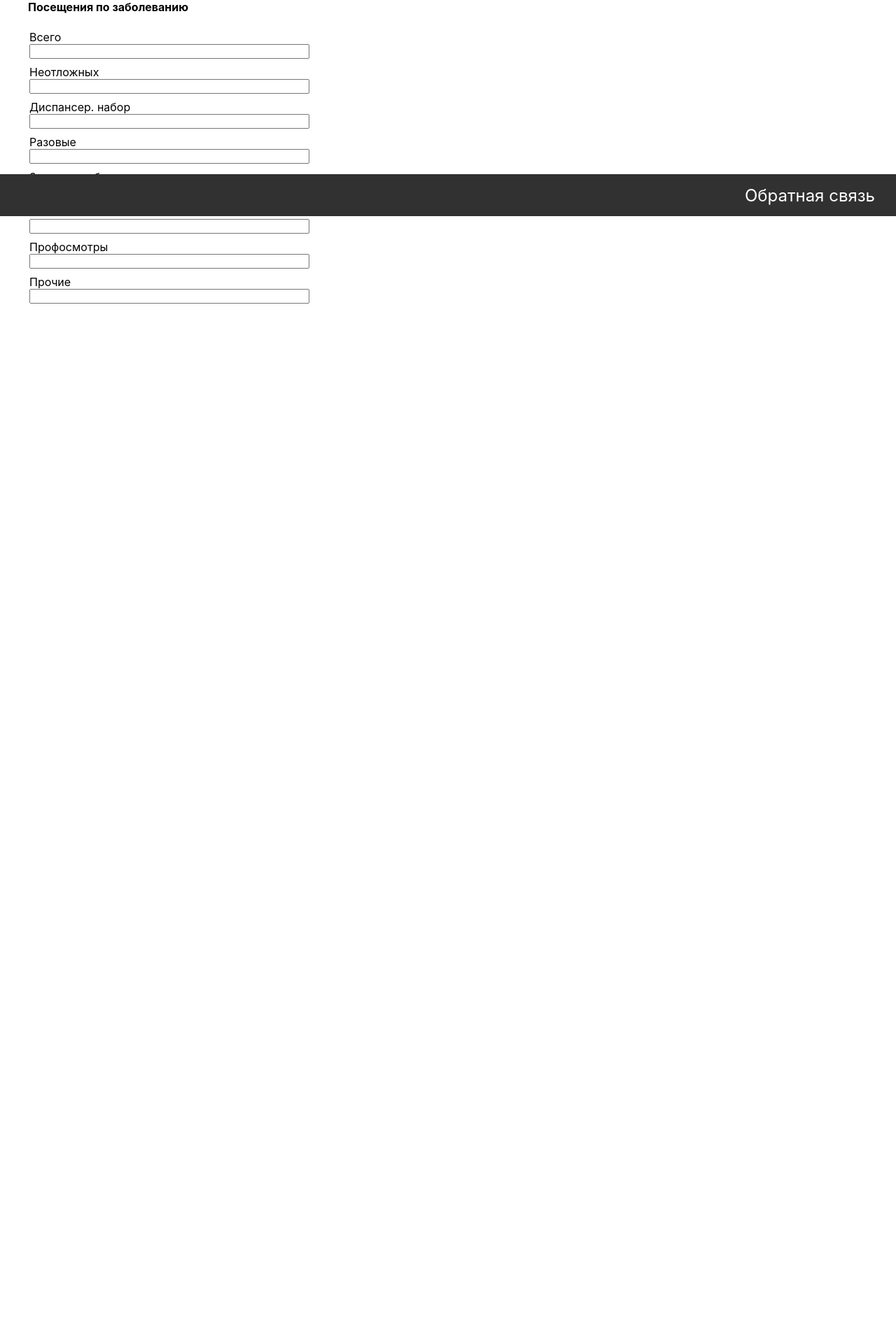
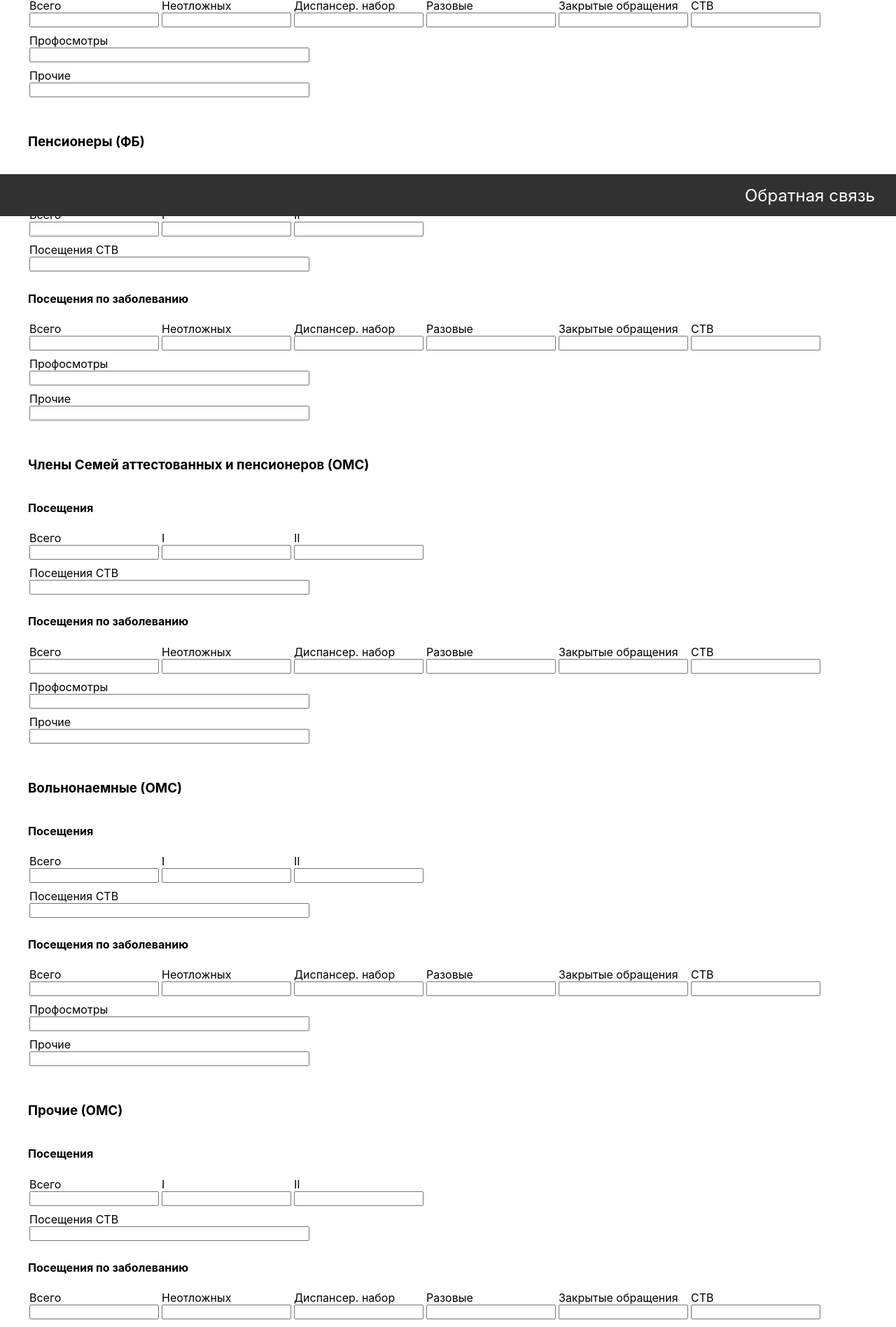
Before and after one commit to WonderLuc/report-app, a React (Create React App) app: page /doctor-dairy in a window 1280 px wide. Shown: the part 491-2388 px from the top of the page at 70% size. Before the commit the page ends 1007 px from the top, so only its background shows below. Built offline with nearby package versions, Linux system fonts and the light colour scheme.

Commit message:
content: add fields for DoctorDairy component

```diff
--- a/src/DoctorDairy/DoctorDairy.css
+++ b/src/DoctorDairy/DoctorDairy.css
@@ -0,0 +1,11 @@
+.fieldset{
+  display:flex;
+  flex-wrap: wrap;
+}
+.fieldset h4:first-child{
+  width: 100%;
+}
+
+section h3{
+  margin-top: 50px;
+}
--- a/src/DoctorDairy/DoctorDairy.js
+++ b/src/DoctorDairy/DoctorDairy.js
@@ -5,32 +5,162 @@ import { useState } from 'react';
 
 function DoctorDairy(props){
   const [date, setDate] = useState(new Date());
-  const [fields, setField] = useState({});
+  const [famylies, setFamilies] = useState({});
+  const [employes, setEmployes] = useState({});
+  const [oldmans, setOldmans] = useState({});
+  const [freemans, setFreemans] = useState({});
+  const [other, setOther] = useState({});
+  const [paid, setPaid] = useState({});
 
   return(
     <form>
       <h2> Дневник работы врача</h2>
       <Calendar setDate={setDate} date={date}/>
+
       <section>
-        <h3>Члены Семей аттестованных и пенсионеров</h3>
-        <div>
+        <h3>Аттестованные (ФБ)</h3>
+        <div className="fieldset">
           <h4>Посещения</h4>
-          <Field options={{text:"Всего", type:"number", class:""}} changeHandler={setField}/>
-          <Field options={{text:"I", type:"number", class:""}} changeHandler={setField}/>
-          <Field options={{text:"II", type:"number", class:""}} changeHandler={setField}/>
+          <Field options={{text:"Всего", type:"number", class:""}} changeHandler={setEmployes}/>
+          <Field options={{text:"I", type:"number", class:""}} changeHandler={setEmployes}/>
+          <Field options={{text:"II", type:"number", class:""}} changeHandler={setEmployes}/>
         </div>
-        <Field options={{text:"Посещения СТВ", type:"number", class:""}} changeHandler={setField}/>
-        <div>
+        <Field options={{text:"Посещения СТВ", type:"number", class:""}} changeHandler={setEmployes}/>
+        <div className="fieldset">
           <h4>Посещения по заболеванию</h4>
-          <Field options={{text:"Всего", type:"number", class:""}} changeHandler={setField}/>
-          <Field options={{text:"Неотложных", type:"number", class:""}} changeHandler={setField}/>
-          <Field options={{text:"Диспансер. набор", type:"number", class:""}} changeHandler={setField}/>
-          <Field options={{text:"Разовые", type:"number", class:""}} changeHandler={setField}/>
-          <Field options={{text:"Закрытые обращения", type:"number", class:""}} changeHandler={setField}/>
-          <Field options={{text:"СТВ", type:"number", class:""}} changeHandler={setField}/>
+          <Field options={{text:"Всего", type:"number", class:""}} changeHandler={setEmployes}/>
+          <Field options={{text:"Неотложных", type:"number", class:""}} changeHandler={setEmployes}/>
+          <Field options={{text:"Диспансер. набор", type:"number", class:""}} changeHandler={setEmployes}/>
+          <Field options={{text:"Разовые", type:"number", class:""}} changeHandler={setEmployes}/>
+          <Field options={{text:"Закрытые обращения", type:"number", class:""}} changeHandler={setEmployes}/>
+          <Field options={{text:"СТВ", type:"number", class:""}} changeHandler={setEmployes}/>
         </div>
-        <Field options={{text:"Профосмотры", type:"number", class:""}} changeHandler={setField}/>
-        <Field options={{text:"Прочие", type:"number", class:""}} changeHandler={setField}/>
+        <Field options={{text:"Профосмотры", type:"number", class:""}} changeHandler={setEmployes}/>
+        <Field options={{text:"Прочие", type:"number", class:""}} changeHandler={setEmployes}/>
+      </section>
+      <section>
+        <h3>Пенсионеры (ФБ)</h3>
+        <div className="fieldset">
+          <h4>Посещения</h4>
+          <Field options={{text:"Всего", type:"number", class:""}} changeHandler={setOldmans}/>
+          <Field options={{text:"I", type:"number", class:""}} changeHandler={setOldmans}/>
+          <Field options={{text:"II", type:"number", class:""}} changeHandler={setOldmans}/>
+        </div>
+        <Field options={{text:"Посещения СТВ", type:"number", class:""}} changeHandler={setOldmans}/>
+        <div className="fieldset">
+          <h4>Посещения по заболеванию</h4>
+          <Field options={{text:"Всего", type:"number", class:""}} changeHandler={setOldmans}/>
+          <Field options={{text:"Неотложных", type:"number", class:""}} changeHandler={setOldmans}/>
+          <Field options={{text:"Диспансер. набор", type:"number", class:""}} changeHandler={setOldmans}/>
+          <Field options={{text:"Разовые", type:"number", class:""}} changeHandler={setOldmans}/>
+          <Field options={{text:"Закрытые обращения", type:"number", class:""}} changeHandler={setOldmans}/>
+          <Field options={{text:"СТВ", type:"number", class:""}} changeHandler={setOldmans}/>
+        </div>
+        <Field options={{text:"Профосмотры", type:"number", class:""}} changeHandler={setOldmans}/>
+        <Field options={{text:"Прочие", type:"number", class:""}} changeHandler={setOldmans}/>
+      </section>
+      <section>
+        <h3>Члены Семей аттестованных и пенсионеров (ОМС)</h3>
+        <div className="fieldset">
+          <h4>Посещения</h4>
+          <Field options={{text:"Всего", type:"number", class:""}} changeHandler={setFamilies}/>
+          <Field options={{text:"I", type:"number", class:""}} changeHandler={setFamilies}/>
+          <Field options={{text:"II", type:"number", class:""}} changeHandler={setFamilies}/>
+        </div>
+        <Field options={{text:"Посещения СТВ", type:"number", class:""}} changeHandler={setFamilies}/>
+        <div className="fieldset">
+          <h4>Посещения по заболеванию</h4>
+          <Field options={{text:"Всего", type:"number", class:""}} changeHandler={setFamilies}/>
+          <Field options={{text:"Неотложных", type:"number", class:""}} changeHandler={setFamilies}/>
+          <Field options={{text:"Диспансер. набор", type:"number", class:""}} changeHandler={setFamilies}/>
+          <Field options={{text:"Разовые", type:"number", class:""}} changeHandler={setFamilies}/>
+          <Field options={{text:"Закрытые обращения", type:"number", class:""}} changeHandler={setFamilies}/>
+          <Field options={{text:"СТВ", type:"number", class:""}} changeHandler={setFamilies}/>
+        </div>
+        <Field options={{text:"Профосмотры", type:"number", class:""}} changeHandler={setFamilies}/>
+        <Field options={{text:"Прочие", type:"number", class:""}} changeHandler={setFamilies}/>
+      </section>
+      <section>
+        <h3>Вольнонаемные (ОМС)</h3>
+        <div className="fieldset">
+          <h4>Посещения</h4>
+          <Field options={{text:"Всего", type:"number", class:""}} changeHandler={setFreemans}/>
+          <Field options={{text:"I", type:"number", class:""}} changeHandler={setFreemans}/>
+          <Field options={{text:"II", type:"number", class:""}} changeHandler={setFreemans}/>
+        </div>
+        <Field options={{text:"Посещения СТВ", type:"number", class:""}} changeHandler={setFreemans}/>
+        <div className="fieldset">
+          <h4>Посещения по заболеванию</h4>
+          <Field options={{text:"Всего", type:"number", class:""}} changeHandler={setFreemans}/>
+          <Field options={{text:"Неотложных", type:"number", class:""}} changeHandler={setFreemans}/>
+          <Field options={{text:"Диспансер. набор", type:"number", class:""}} changeHandler={setFreemans}/>
+          <Field options={{text:"Разовые", type:"number", class:""}} changeHandler={setFreemans}/>
+          <Field options={{text:"Закрытые обращения", type:"number", class:""}} changeHandler={setFreemans}/>
+          <Field options={{text:"СТВ", type:"number", class:""}} changeHandler={setFreemans}/>
+        </div>
+        <Field options={{text:"Профосмотры", type:"number", class:""}} changeHandler={setFreemans}/>
+        <Field options={{text:"Прочие", type:"number", class:""}} changeHandler={setFreemans}/>
+      </section>
+      <section>
+        <h3>Прочие (ОМС)</h3>
+        <div className="fieldset">
+          <h4>Посещения</h4>
+          <Field options={{text:"Всего", type:"number", class:""}} changeHandler={setOther}/>
+          <Field options={{text:"I", type:"number", class:""}} changeHandler={setOther}/>
+          <Field options={{text:"II", type:"number", class:""}} changeHandler={setOther}/>
+        </div>
+        <Field options={{text:"Посещения СТВ", type:"number", class:""}} changeHandler={setOther}/>
+        <div className="fieldset">
+          <h4>Посещения по заболеванию</h4>
+          <Field options={{text:"Всего", type:"number", class:""}} changeHandler={setOther}/>
+          <Field options={{text:"Неотложных", type:"number", class:""}} changeHandler={setOther}/>
+          <Field options={{text:"Диспансер. набор", type:"number", class:""}} changeHandler={setOther}/>
+          <Field options={{text:"Разовые", type:"number", class:""}} changeHandler={setOther}/>
+          <Field options={{text:"Закрытые обращения", type:"number", class:""}} changeHandler={setOther}/>
+          <Field options={{text:"СТВ", type:"number", class:""}} changeHandler={setOther}/>
+        </div>
+        <Field options={{text:"Профосмотры", type:"number", class:""}} changeHandler={setOther}/>
+        <Field options={{text:"Прочие", type:"number", class:""}} changeHandler={setOther}/>
+      </section>
+      <section>
+        <h3>Прочие (ОМС)</h3>
+        <div className="fieldset">
+          <h4>Посещения</h4>
+          <Field options={{text:"Всего", type:"number", class:""}} changeHandler={setOther}/>
+          <Field options={{text:"I", type:"number", class:""}} changeHandler={setOther}/>
+          <Field options={{text:"II", type:"number", class:""}} changeHandler={setOther}/>
+        </div>
+        <Field options={{text:"Посещения СТВ", type:"number", class:""}} changeHandler={setOther}/>
+        <div className="fieldset">
+          <h4>Посещения по заболеванию</h4>
+          <Field options={{text:"Всего", type:"number", class:""}} changeHandler={setOther}/>
+          <Field options={{text:"Неотложных", type:"number", class:""}} changeHandler={setOther}/>
+          <Field options={{text:"Диспансер. набор", type:"number", class:""}} changeHandler={setOther}/>
+          <Field options={{text:"Разовые", type:"number", class:""}} changeHandler={setOther}/>
+          <Field options={{text:"Закрытые обращения", type:"number", class:""}} changeHandler={setOther}/>
+          <Field options={{text:"СТВ", type:"number", class:""}} changeHandler={setOther}/>
+        </div>
+        <Field options={{text:"Профосмотры", type:"number", class:""}} changeHandler={setOther}/>
+        <Field options={{text:"Прочие", type:"number", class:""}} changeHandler={setOther}/>
+      </section>
+      <section>
+        <h3>Платные услуги (ДБФ)</h3>
+        <div className="fieldset">
+          <h4>Посещения</h4>
+          <Field options={{text:"Всего", type:"number", class:""}} changeHandler={setPaid}/>
+          <Field options={{text:"I", type:"number", class:""}} changeHandler={setPaid}/>
+          <Field options={{text:"II", type:"number", class:""}} changeHandler={setPaid}/>
+        </div>
+        <Field options={{text:"Посещения СТВ", type:"number", class:""}} changeHandler={setPaid}/>
+        <div className="fieldset">
+          <h4>Посещения по заболеванию</h4>
+          <Field options={{text:"Всего", type:"number", class:""}} changeHandler={setPaid}/>
+          <Field options={{text:"Разовые", type:"number", class:""}} changeHandler={setPaid}/>
+          <Field options={{text:"Закрытые обращения", type:"number", class:""}} changeHandler={setPaid}/>
+          <Field options={{text:"СТВ", type:"number", class:""}} changeHandler={setPaid}/>
+        </div>
+        <Field options={{text:"Профосмотры", type:"number", class:""}} changeHandler={setPaid}/>
+        <Field options={{text:"Прочие", type:"number", class:""}} changeHandler={setPaid}/>
       </section>
     </form>
   )
```
